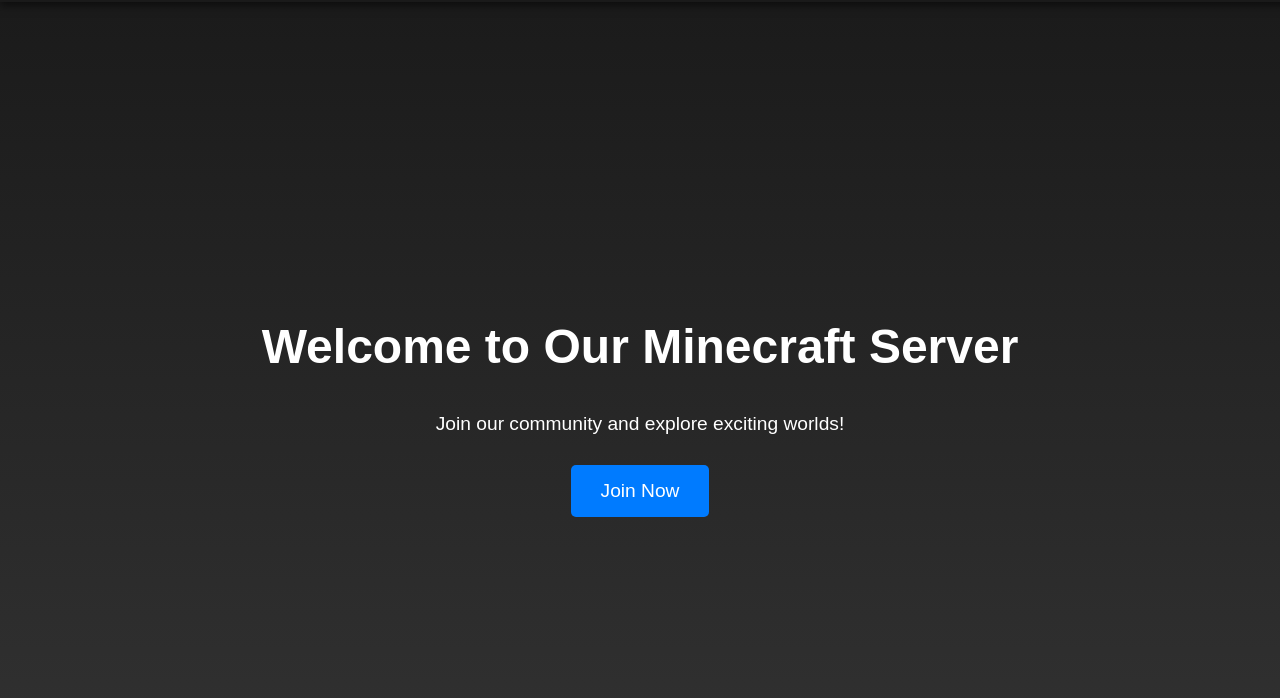
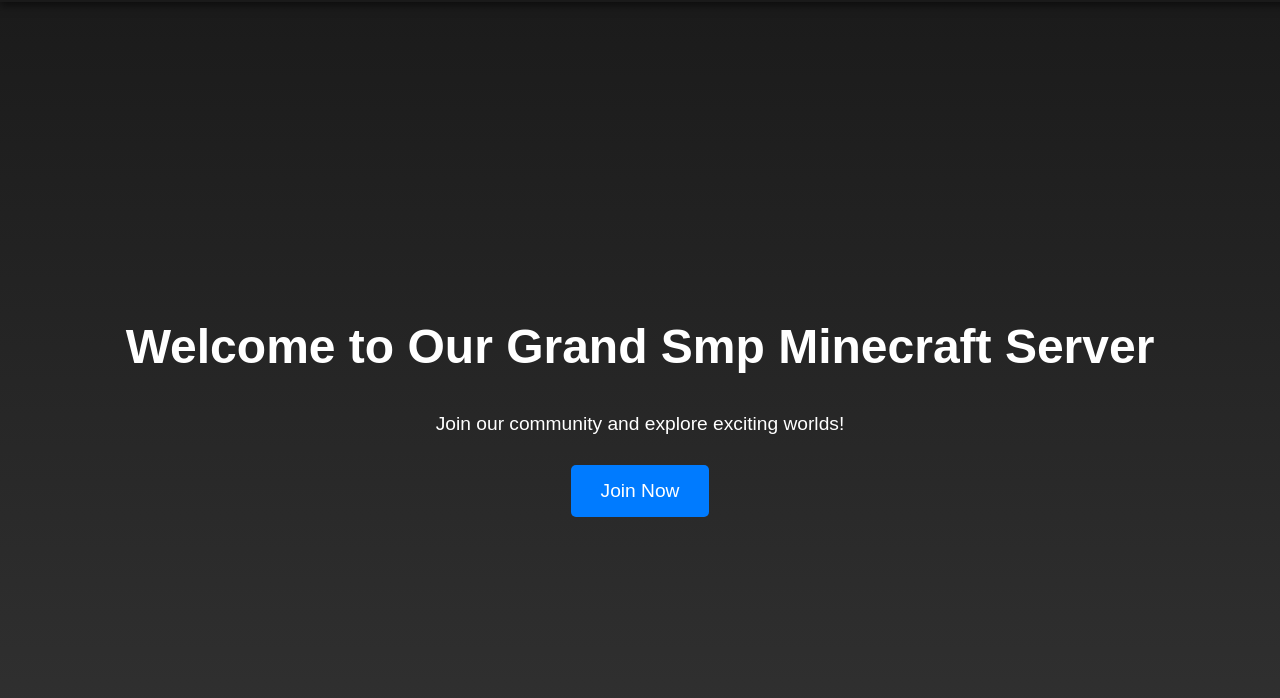
Before and after one commit to Bhadresh09/Minecraft-server, a plain HTML site: page index.html in a window 1280 px wide. Shown: the part 102-800 px from the top of the page. Drawn offline with Linux system fonts and the light colour scheme.

Commit message:
Update index.html

```diff
--- a/index.html
+++ b/index.html
@@ -147,7 +147,7 @@
 
   <!-- Hero Section -->
   <section class="hero-section">
-    <h1>Welcome to Our Minecraft Server</h1>
+    <h1>Welcome to Our Grand Smp Minecraft Server</h1>
     <p>Join our community and explore exciting worlds!</p>
     <a href="servers.html" class="hero-btn">Join Now</a>
   </section>
```
